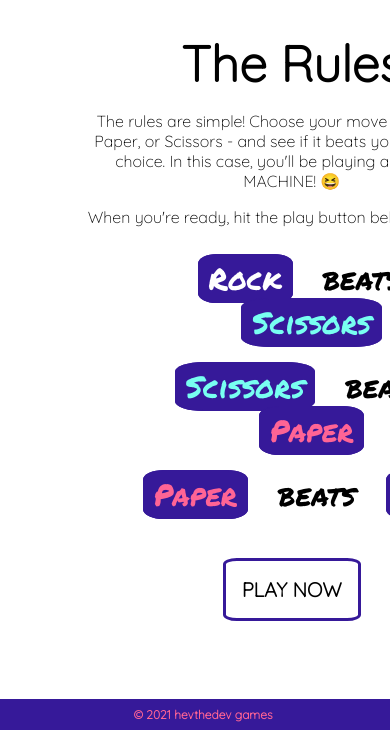
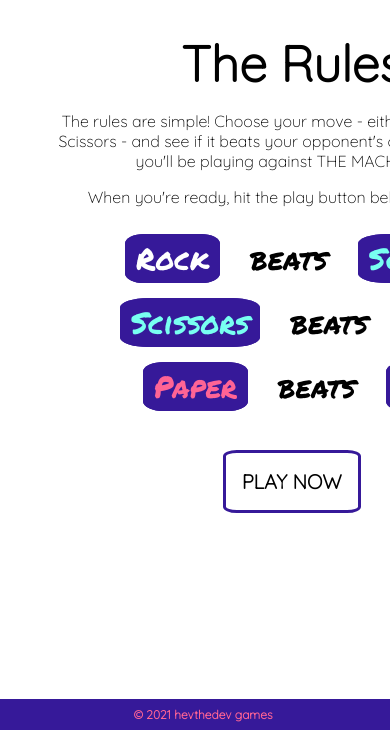
Before and after one commit to heathercking/RockPaperScissors, a Flask app: page /rules in a window 390 px wide; the page is wider, and only the part inside the window is pictured. Shown: the part 114-844 px from the top of that part. Run offline with Flask 2, Linux system fonts and the light colour scheme.

Commit message:
adds css files for tablet desktop and mobile
includes basic adjustments to content width for each screen size

```diff
--- /dev/null
+++ b/static/desktop.css
@@ -0,0 +1,6 @@
+@media (min-width: 1024px) {
+    #main-content {
+        width: 60%;
+        margin: auto;
+    }
+}
--- a/static/main.css
+++ b/static/main.css
@@ -78,7 +78,7 @@ header #scissors {
 #main-content {
     padding: 32px;
     grid-area: main;
-    width: 70%;
+    width: 90%;
     margin: auto;
 }
 
--- /dev/null
+++ b/static/mobile.css
@@ -0,0 +1,6 @@
+@media (min-width: 320px) {
+    #main-content {
+        width: 80%;
+        margin: auto;
+    }
+}
--- /dev/null
+++ b/static/tablet.css
@@ -0,0 +1,6 @@
+@media (min-width: 720px) {
+    #main-content {
+        width: 80%;
+        margin: auto;
+    }
+}
--- a/templates/base.html
+++ b/templates/base.html
@@ -3,6 +3,9 @@
     <head>
         <title>{{ title }} - Rock Paper Scissors</title>
         <link rel="stylesheet" href="{{ url_for('static', filename='main.css') }}">
+        <link rel="stylesheet" href="{{ url_for('static', filename='tablet.css') }}">
+        <link rel="stylesheet" href="{{ url_for('static', filename='desktop.css') }}">
+        <link rel="stylesheet" href="{{ url_for('static', filename='mobile.css') }}">
         <link href="https://fonts.googleapis.com/css2?family=Quicksand:wght@300&display=swap" rel="stylesheet">
         <link href="https://fonts.googleapis.com/css2?family=Permanent+Marker&display=swap" rel="stylesheet">
     </head>
@@ -23,11 +26,13 @@
                 </nav>
             </div>
 
+
             <div id="main-content">
             {% block content %}
 
             {% endblock %}
             </div>
+
 
             <footer>&copy; 2021 hevthedev games</footer>
 
--- a/templates/result.html
+++ b/templates/result.html
@@ -2,7 +2,7 @@
 
 {% block content %}
 
-<h1>The results are in!</h1>
+<h1>The results are in...</h1>
 
     <div>
         {% if result == None %}
```
